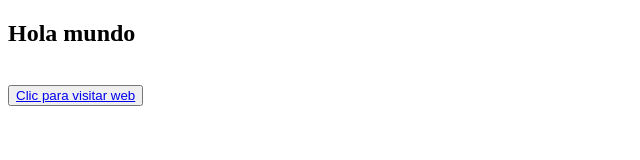
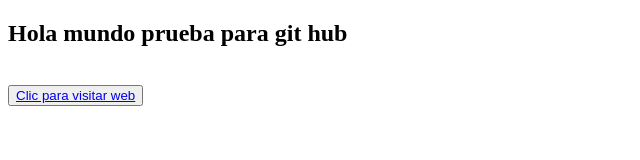
Before and after one commit to randyux22/proyectoDemoCursoPrework, a plain HTML site: page index.html in a window 1280 px wide. Shown: the whole page, without its empty margins (0-640 px from the left). Drawn offline with Linux system fonts and the light colour scheme.

Commit message:
cambios agregados en texto

```diff
--- a/index.html
+++ b/index.html
@@ -8,7 +8,7 @@
 </head>
 <body>
     <article>
-        <h1>Hola mundo</h1>
+        <h1>Hola mundo prueba para git hub</h1>
         <br>
         <button>
             <a href="https://www.google.co.cr" target="_blank"> Clic para visitar web </a>
```
